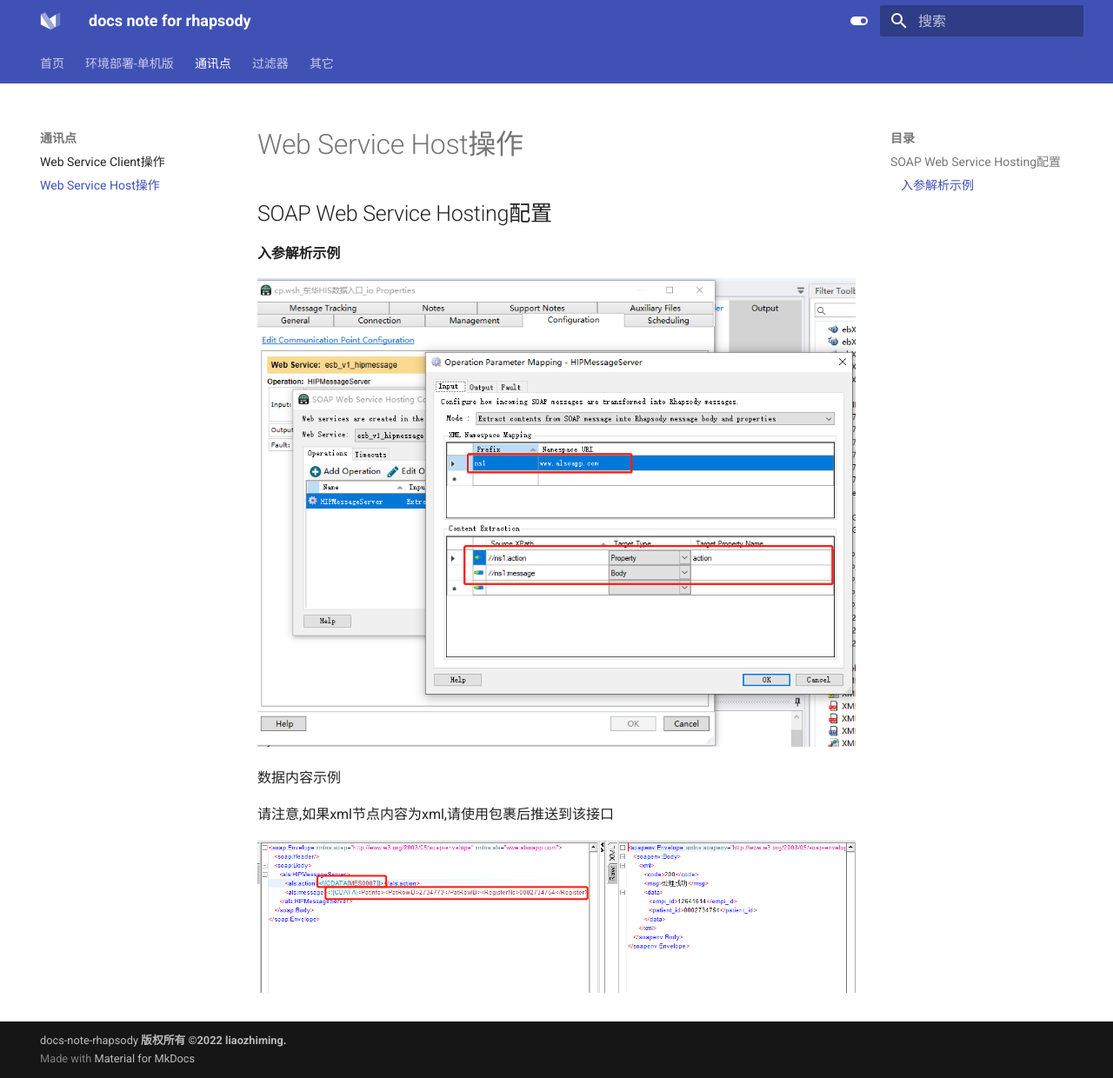
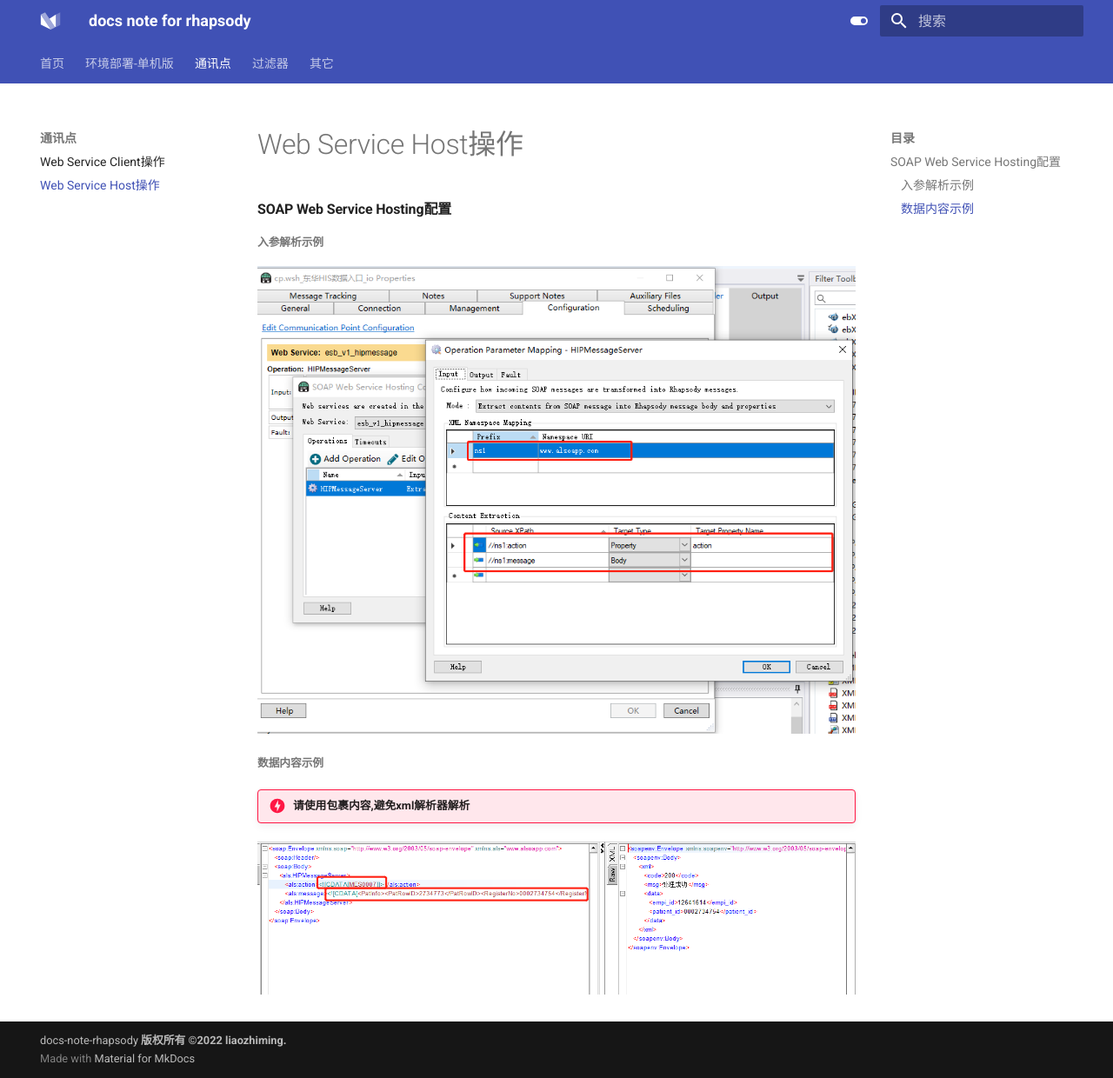
Before and after one commit to liaozhimingandy/demo, an MkDocs documentation site: the page built from docs/comm/Web_Service_Host.md, in a window 1280 px wide and 1240 px high. Shown: the whole window at 87% size. Built offline with MkDocs 1.6.1 and Material for MkDocs 9.7.7, drawn with Linux system fonts in a browser that asks for light colours.

Commit message:
内容: 1.调整部分内容;

```diff
--- a/docs/comm/Web_Service_Host.md
+++ b/docs/comm/Web_Service_Host.md
@@ -1,11 +1,11 @@
-## SOAP Web Service Hosting配置
+#### SOAP Web Service Hosting配置
 
-#### 入参解析示例
+##### 入参解析示例
 
 ![入参解析示例](/docs-note-rhapsody/assets/images/image-20211129233453898.png)
 
-数据内容示例
+##### 数据内容示例
 
-请注意,如果xml节点内容为xml,请使用<B style="color:red"><![CDATA[ ]]></B>包裹后推送到该接口
+!!! danger "请使用<B style="color:red"><![CDATA[ ]]></B>包裹内容,避免xml解析器解析"
 
 ![消息内容示例](/docs-note-rhapsody/assets/images/image-20211129233613708.png)
```
